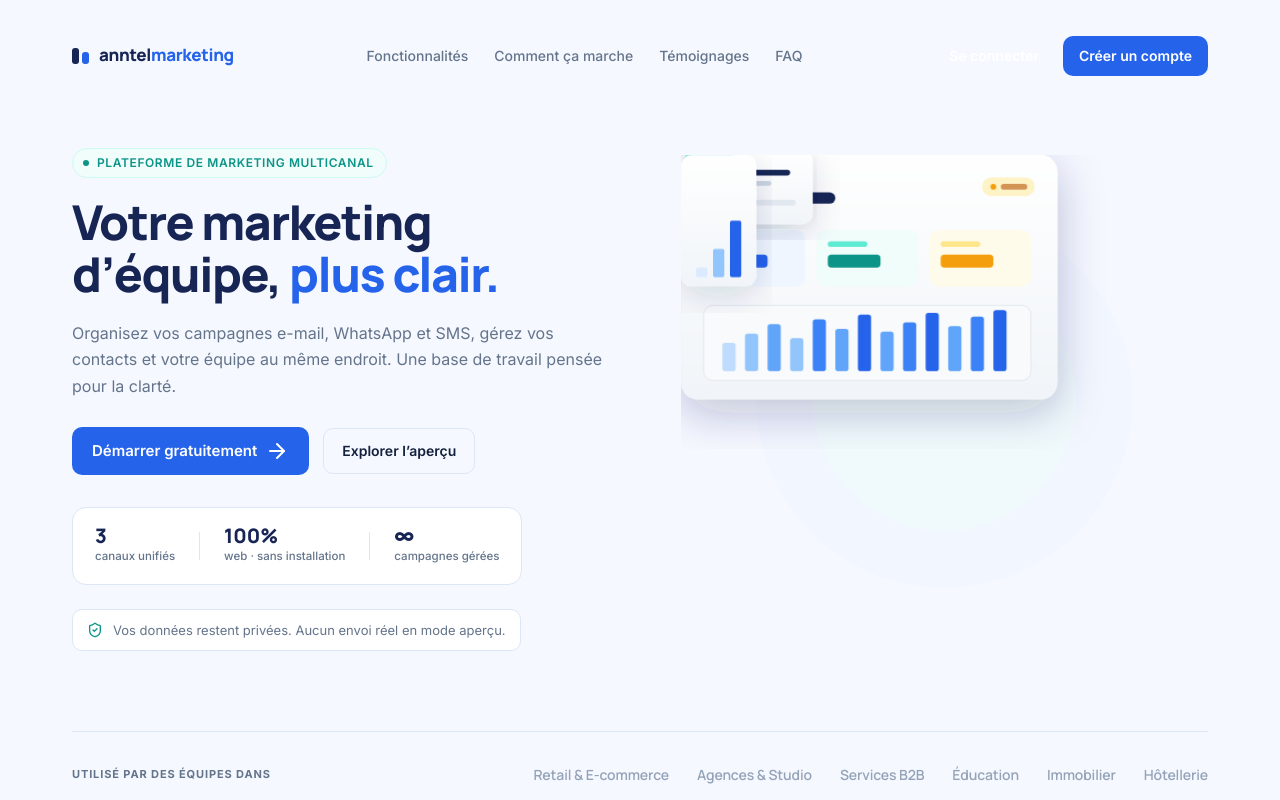
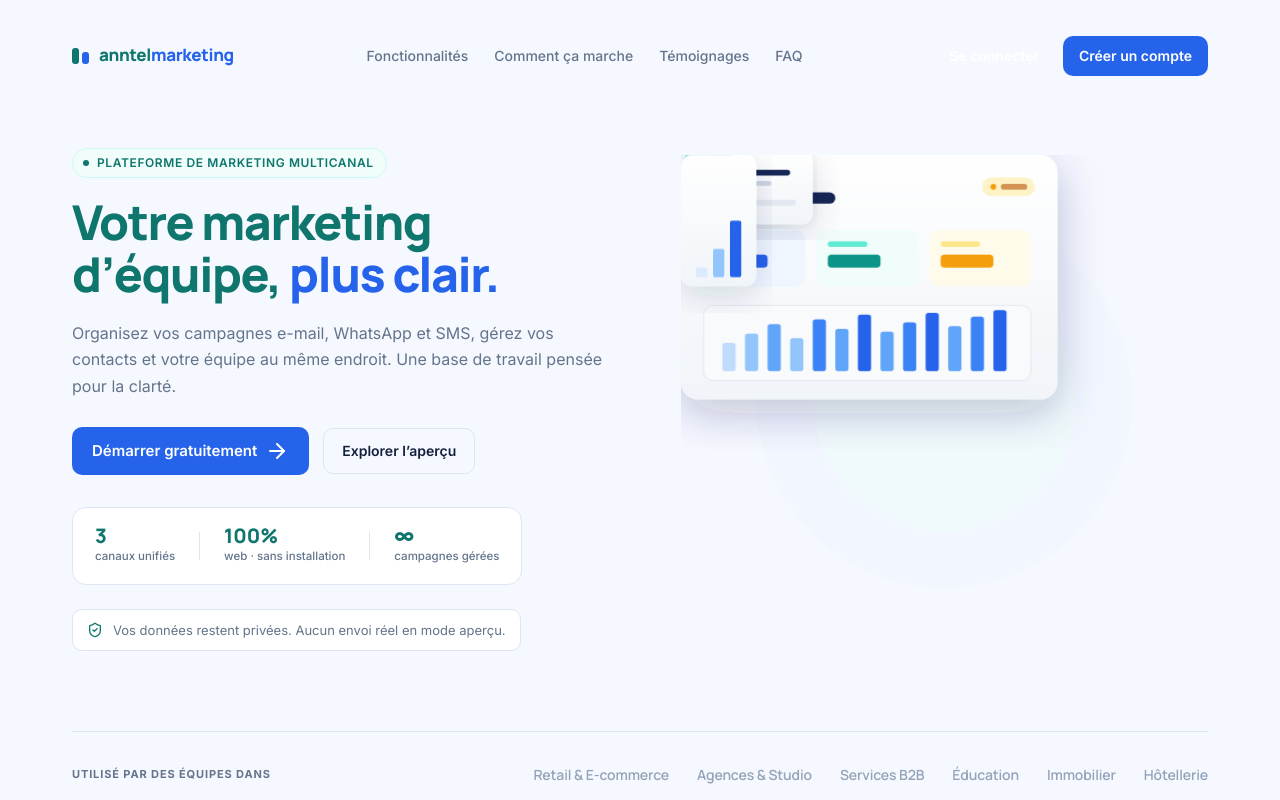
Before and after one commit to yassinelmiri/marketing, a Next.js app: page / in a window 1280 px wide. Shown: the top 800 px of the page. Built offline with nearby package versions, Linux system fonts and the light colour scheme.

Commit message:
Apply Teal Business design tokens across workspace

```diff
--- a/app/globals.css
+++ b/app/globals.css
@@ -11,14 +11,14 @@
    ========================================================= */
 :root{
   /* Couleurs de la charte */
-  --navy: #172554;
-  --navy-700: #1e3a8a;
-  --blue: #2563eb;
-  --blue-600: #1d4ed8;
-  --blue-50: #eff6ff;
-  --teal: #0d9488;
-  --teal-600: #0f766e;
-  --teal-50: #f0fdfa;
+  --navy: #0F766E;
+  --navy-700: #115e59;
+  --blue: #0F766E;
+  --blue-600: #115e59;
+  --blue-50: #F0FDFA;
+  --teal: #0F766E;
+  --teal-600: #0F766E;
+  --teal-50: #F0FDFA;
   --amber: #f59e0b;
   --amber-50: #fffbeb;
   --red: #dc2626;
@@ -26,9 +26,9 @@
   --green: #16a34a;
   --green-50: #f0fdf4;
 
-  --bg: #f8fafc;
+  --bg: #F0FDFA;
   --surface: #ffffff;
-  --surface-2: #f1f5f9;
+  --surface-2: #F0FDFA;
   --border: #e2e8f0;
   --border-strong: #cbd5e1;
   --text: #334155;
@@ -2704,3 +2704,140 @@
  .email-suite-tabs{grid-template-columns:repeat(2,minmax(0,1fr))}
  .email-suite .email-stats-grid{grid-template-columns:minmax(0,1fr)}
 }
+
+
+/* =========================================================
+   TEAL BUSINESS — workspace-wide visual system
+   Primary #0F766E · Background #F0FDFA · Surface #FFFFFF
+   ========================================================= */
+:root {
+  --primary: #0F766E;
+  --primary-soft: #F0FDFA;
+  --workspace-bg: #F0FDFA;
+  --workspace-surface: #FFFFFF;
+}
+.workspace-root {
+  background: #F0FDFA !important;
+}
+.workspace-root .workspace-sidebar,
+.workspace-root .workspace-topbar,
+.workspace-root .workspace-panel,
+.workspace-root .kpi-main-panel,
+.workspace-root .kpi-module-card,
+.workspace-root .dashboard-member-card,
+.workspace-root .workspace-modal,
+.workspace-root .workspace-dropdown,
+.workspace-root .workspace-card {
+  background-color: #FFFFFF;
+}
+.workspace-root .workspace-nav-item.is-active,
+.workspace-root .btn-default,
+.workspace-root .comment-form button,
+.workspace-root .workspace-primary-button {
+  background: #0F766E;
+  border-color: #0F766E;
+  color: #FFFFFF;
+}
+.workspace-root .workspace-nav-item.is-active svg,
+.workspace-root .settings-eyebrow,
+.workspace-root .dashboard-date-chip svg,
+.workspace-root .kpi-panel-title > svg,
+.workspace-root .kpi-module-value,
+.workspace-root .workspace-link,
+.workspace-root a:hover {
+  color: #0F766E;
+}
+.workspace-root .workspace-nav-item.is-active {
+  box-shadow: 0 8px 20px rgba(15, 118, 110, 0.14);
+}
+.workspace-root .workspace-nav-item:hover,
+.workspace-root .btn-secondary:hover,
+.workspace-root .workspace-icon-button:hover {
+  background: #F0FDFA;
+  border-color: rgba(15, 118, 110, 0.22);
+}
+.workspace-root input:focus,
+.workspace-root textarea:focus,
+.workspace-root select:focus {
+  border-color: #0F766E;
+  box-shadow: 0 0 0 3px rgba(15, 118, 110, 0.12);
+  outline: none;
+}
+.workspace-root .dashboard-member-overview {
+  display: grid;
+  grid-template-columns: repeat(4, minmax(0, 1fr));
+  gap: 16px;
+  margin: 22px 0 26px;
+}
+.workspace-root .dashboard-member-card {
+  display: flex;
+  flex-direction: column;
+  gap: 7px;
+  padding: 22px;
+  border: 1px solid #d7eeea;
+  border-radius: 16px;
+  box-shadow: 0 4px 16px rgba(15, 118, 110, 0.045);
+}
+.workspace-root .dashboard-member-card > span {
+  color: #64748b;
+  font-size: 13px;
+  font-weight: 600;
+}
+.workspace-root .dashboard-member-card strong {
+  color: #0F766E;
+  font-size: 30px;
+  line-height: 1.1;
+  font-weight: 800;
+}
+.workspace-root .dashboard-member-card small {
+  color: #64748b;
+  font-size: 12px;
+}
+.workspace-root .dashboard-team-overview {
+  margin-top: 20px;
+}
+.workspace-root .dashboard-team-table-wrap {
+  width: 100%;
+  overflow-x: auto;
+}
+.workspace-root .dashboard-team-table {
+  width: 100%;
+  border-collapse: collapse;
+  text-align: left;
+}
+.workspace-root .dashboard-team-table th,
+.workspace-root .dashboard-team-table td {
+  padding: 13px 15px;
+  border-bottom: 1px solid #e2e8f0;
+  white-space: nowrap;
+}
+.workspace-root .dashboard-team-table th {
+  color: #64748b;
+  background: #F0FDFA;
+  font-size: 11px;
+  text-transform: uppercase;
+  letter-spacing: .04em;
+}
+.workspace-root .dashboard-team-table td:first-child {
+  display: flex;
+  flex-direction: column;
+  gap: 3px;
+}
+.workspace-root .dashboard-team-table td:first-child span {
+  color: #64748b;
+  font-size: 12px;
+}
+@media (max-width: 900px) {
+  .workspace-root .dashboard-member-overview {
+    grid-template-columns: repeat(2, minmax(0, 1fr));
+  }
+}
+@media (max-width: 520px) {
+  .workspace-root .dashboard-member-overview {
+    grid-template-columns: 1fr 1fr;
+    gap: 10px;
+  }
+  .workspace-root .dashboard-member-card {
+    padding: 15px;
+  }
+}
```
